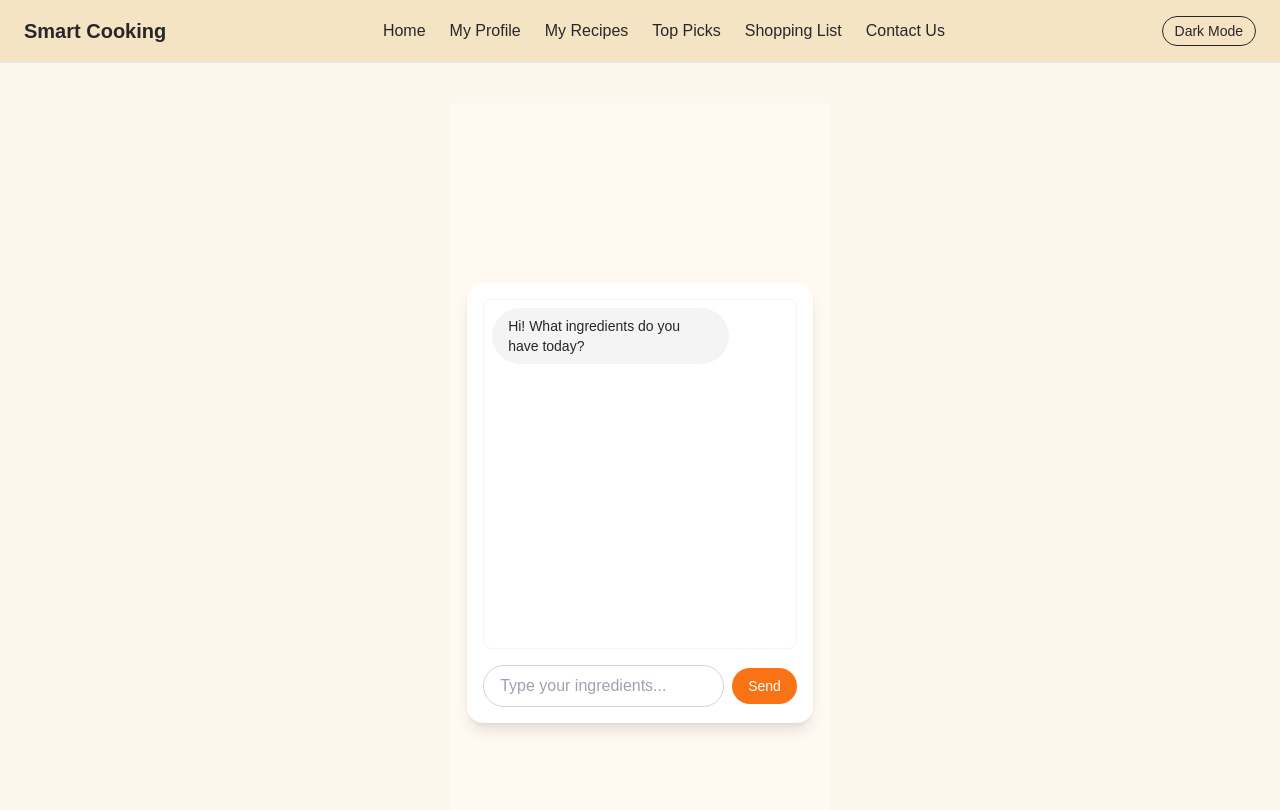
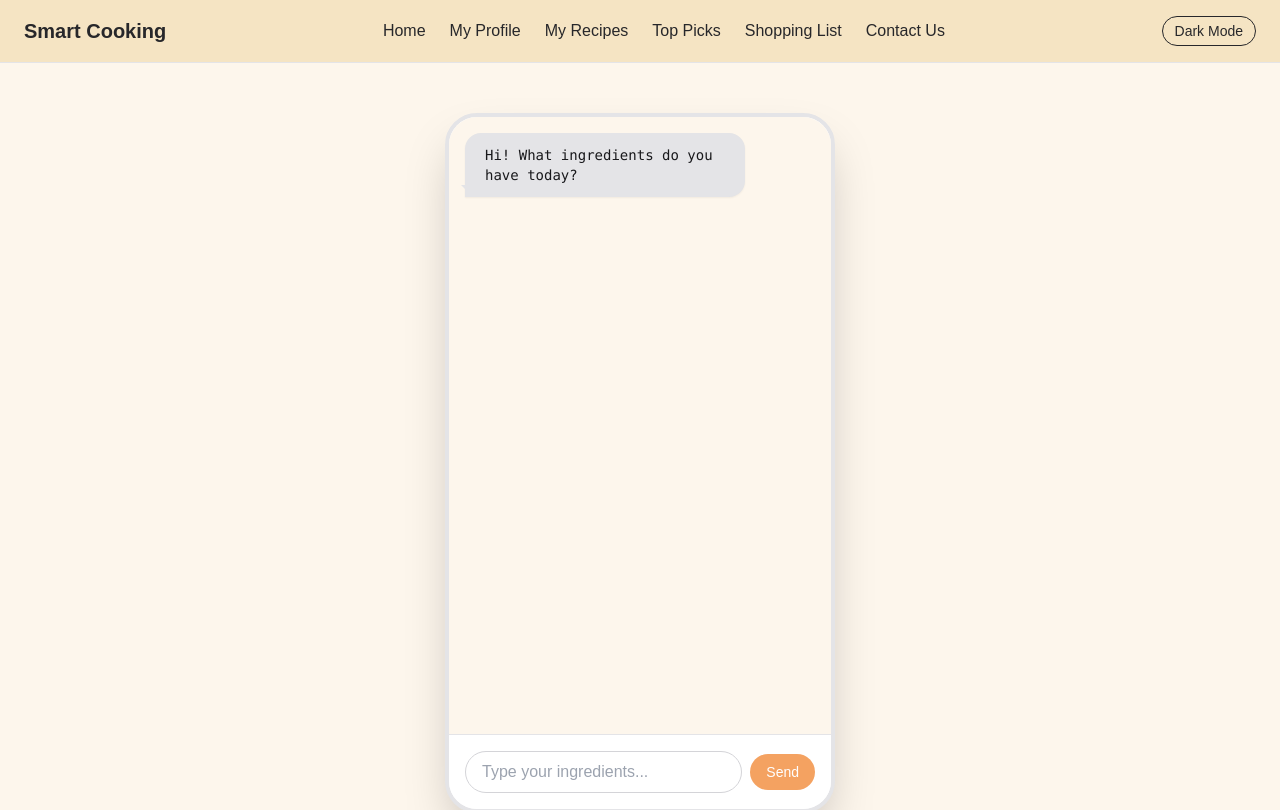
Before and after one commit to invalybeshar1/smart_cooking_assistant, a React (Vite) app: page /home in a window 1280 px wide. Shown: the top 810 px of the page. Built offline with nearby package versions, Linux system fonts and the light colour scheme; sample sign-in values are in the browser's storage.

Commit message:
Update ChatBot.jsx with added AI

```diff
--- a/src/sections/ChatBot.jsx
+++ b/src/sections/ChatBot.jsx
@@ -1,5 +1,16 @@
 import { useEffect, useRef, useState } from 'react';
-import popSound from '../assets/pop.mp3';
+import popSound from '../assets/chat-pop.mp3';
+
+function stripMarkdown(text) {
+  return text
+    .replace(/\*\*(.*?)\*\*/g, '$1')
+    .replace(/\*(.*?)\*/g, '$1')
+    .replace(/__(.*?)__/g, '$1')
+    .replace(/_(.*?)_/g, '$1')
+    .replace(/`(.*?)`/g, '$1')
+    .replace(/^>\s+/gm, '')
+    .replace(/#+\s+(.*)/g, '$1');
+}
 
 export default function Chatbot() {
   const [messages, setMessages] = useState([
@@ -7,10 +18,11 @@ export default function Chatbot() {
   ]);
   const [input, setInput] = useState('');
   const [isTyping, setIsTyping] = useState(false);
+  const [fullRecipe, setFullRecipe] = useState('');
   const audioRef = useRef(null);
   const bottomRef = useRef(null);
 
-  const handleSend = () => {
+  const handleSend = async () => {
     if (!input.trim()) return;
 
     const userMessage = { sender: 'user', text: input };
@@ -18,63 +30,113 @@ export default function Chatbot() {
     setInput('');
     setIsTyping(true);
 
-    setTimeout(() => {
-      const botReply = {
+    setMessages(prev => [...prev, { sender: 'bot', text: 'Cooking up ideas... 🍳', loading: true }]);
+
+    try {
+      const res = await fetch('http://localhost:5001/api/chat', {
+        method: 'POST',
+        headers: { 'Content-Type': 'application/json' },
+        body: JSON.stringify({
+          message: `Give me one recipe name and its main ingredients only using: ${input}`
+        })
+      });
+
+      const data = await res.json();
+      const reply = data.reply;
+
+      const match = reply.match(/\*\*(.*?)\*\*.*?(?:ingredients:|Ingredients:)?\s*([\s\S]*?)(?:\n|$)/i);
+      const recipeName = match?.[1]?.trim() || 'Recipe';
+      const ingredients = match?.[2]?.trim().replace(/\n/g, ', ') || 'Ingredients not found';
+
+      const replyMessage = {
         sender: 'bot',
-        text: `Great! Let me find recipes using "${input}"...`
+        text: `**${recipeName}**\nMain ingredients: ${ingredients}`,
+        fullText: reply,
+        showButton: true
       };
-      setMessages(prev => [...prev, botReply]);
+
+      setMessages(prev => [...prev.slice(0, -1), replyMessage]);
       setIsTyping(false);
       audioRef.current?.play();
-    }, 2000);
+    } catch (err) {
+      setMessages(prev => [...prev.slice(0, -1), { sender: 'bot', text: 'Oops! Something went wrong.' }]);
+      setIsTyping(false);
+    }
+  };
+
+  const handleStartCooking = (recipeText) => {
+    setFullRecipe(recipeText);
+    audioRef.current?.play();
   };
 
   useEffect(() => {
     bottomRef.current?.scrollIntoView({ behavior: 'smooth' });
-  }, [messages, isTyping]);
+  }, [messages, isTyping, fullRecipe]);
 
   return (
-    <section className="min-h-screen bg-[#FFF9F2] flex items-center justify-center px-4 py-10" id="chatbot">
-      <div className="w-full max-w-md bg-white rounded-2xl shadow-lg p-4">
-        <div className="h-[350px] overflow-y-auto space-y-3 p-2 border border-zinc-100 rounded-lg bg-white">
+    <section className="flex justify-center items-center">
+      <div className="w-[390px] h-[700px] bg-white dark:bg-zinc-800 rounded-[2rem] shadow-2xl border-4 border-zinc-200 dark:border-zinc-700 flex flex-col overflow-hidden">
+
+        {/* Chat area */}
+        <div className="flex-1 p-4 overflow-y-auto space-y-3 bg-chatbg dark:bg-darkbg font-cozy">
           {messages.map((msg, i) => (
-            <div
-              key={i}
-              className={`max-w-[80%] px-4 py-2 rounded-full text-sm ${
-                msg.sender === 'user'
-                  ? 'ml-auto bg-orange-100 text-right'
-                  : 'mr-auto bg-zinc-100'
-              }`}
+            <div key={i} className={`relative w-fit max-w-[80%] px-5 py-3 rounded-2xl text-sm shadow-sm animate-fade-in ${msg.sender === 'user'
+              ? "ml-auto bg-[#F4A261] text-white rounded-br-none before:content-[''] before:absolute before:-bottom-1 before:right-0 before:border-[8px] before:border-transparent before:border-t-[#F4A261] before:translate-x-1"
+              : "mr-auto bg-zinc-200 dark:bg-zinc-700 text-zinc-900 dark:text-white rounded-bl-none before:content-[''] before:absolute before:-bottom-1 before:left-0 before:border-[8px] before:border-transparent before:border-t-zinc-200 dark:before:border-t-zinc-700 before:-translate-x-1"
+            }`}>
+              <pre className="whitespace-pre-wrap text-sm text-zinc-900 dark:text-white">
+                {stripMarkdown(msg.text)}
+              </pre>
+              {msg.showButton && (
+                <button
+                  onClick={() => handleStartCooking(msg.fullText)}
+                  className="mt-2 bg-primary hover:bg-highlight text-white px-3 py-1 rounded-full text-xs"
                 >
-              {msg.text}
+                  Start Cooking
+                </button>
+              )}
             </div>
           ))}
+
           {isTyping && (
-            <div className="mr-auto bg-zinc-100 px-4 py-2 rounded-full text-sm w-fit animate-pulse">
-              Typing...
+            <div className="flex gap-1 items-center px-4 py-2 bg-zinc-200 dark:bg-zinc-700 rounded-full w-fit mr-auto">
+              <span className="w-2 h-2 bg-zinc-500 dark:bg-zinc-300 rounded-full animate-bounce" style={{ animationDelay: '0s' }} />
+              <span className="w-2 h-2 bg-zinc-500 dark:bg-zinc-300 rounded-full animate-bounce" style={{ animationDelay: '0.2s' }} />
+              <span className="w-2 h-2 bg-zinc-500 dark:bg-zinc-300 rounded-full animate-bounce" style={{ animationDelay: '0.4s' }} />
             </div>
           )}
+
+          {/* Recipe card output */}
+          {fullRecipe && (
+            <div className="bg-white dark:bg-zinc-700 p-4 mt-4 rounded-xl border dark:border-zinc-600 shadow text-sm text-zinc-900 dark:text-white">
+              <h3 className="font-semibold text-lg mb-2">🍽️ Full Recipe</h3>
+              <pre className="whitespace-pre-wrap">{stripMarkdown(fullRecipe)}</pre>
+            </div>
+          )}
+
           <div ref={bottomRef} />
         </div>
 
-        <div className="mt-4 flex items-center gap-2">
+        {/* Input area */}
+        <div className="p-4 bg-white dark:bg-zinc-900 border-t border-zinc-200 dark:border-zinc-700">
+          <div className="flex items-center gap-2">
             <input
               type="text"
               value={input}
               onChange={(e) => setInput(e.target.value)}
               onKeyDown={(e) => e.key === 'Enter' && handleSend()}
               placeholder="Type your ingredients..."
-            className="flex-grow px-4 py-2 rounded-full border border-zinc-300 focus:outline-none"
+              className="flex-grow px-4 py-2 rounded-full border border-zinc-300 dark:border-zinc-600 dark:bg-zinc-800 dark:text-white focus:outline-none"
             />
             <button
               onClick={handleSend}
-            className="bg-orange-500 hover:bg-orange-600 text-white px-4 py-2 rounded-full text-sm"
+              className="bg-primary hover:bg-highlight text-white px-4 py-2 rounded-full text-sm"
             >
               Send
             </button>
           </div>
         </div>
-
+      </div>
       <audio ref={audioRef} src={popSound} preload="auto" />
     </section>
   );
```
Lines whose indentation alone changed are shown as unchanged.
